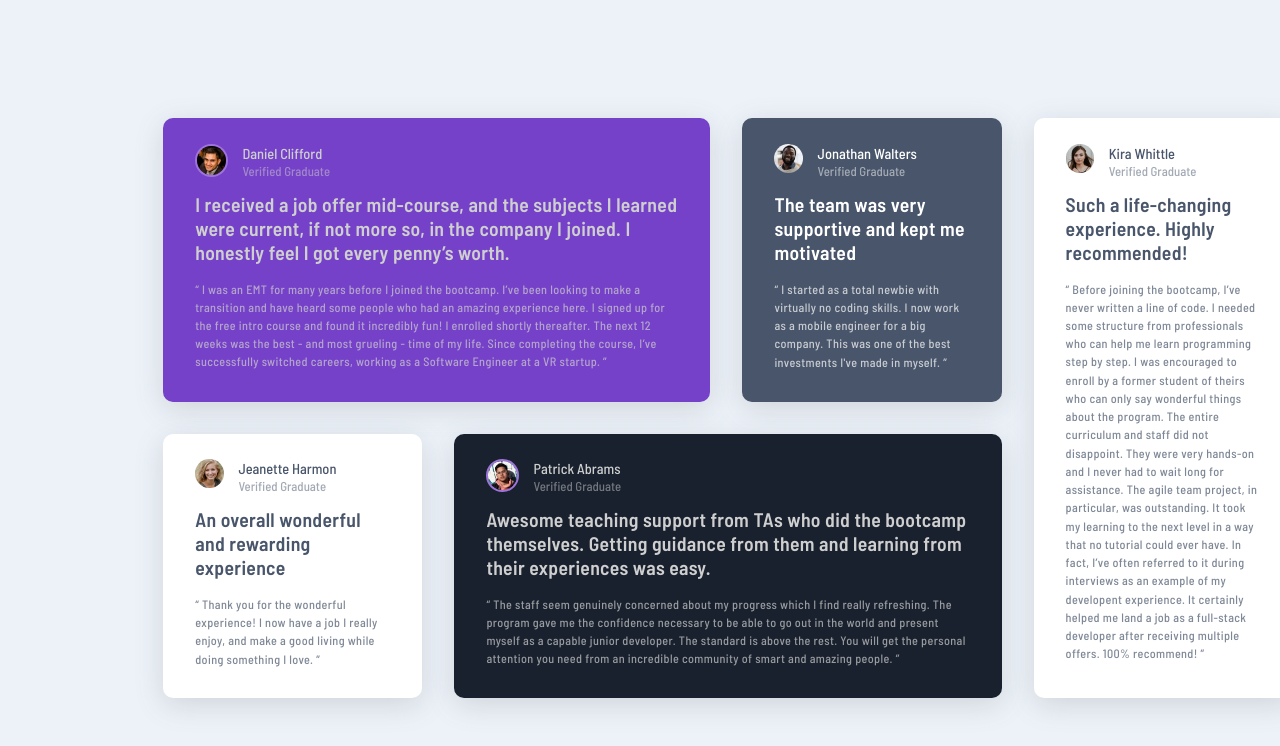
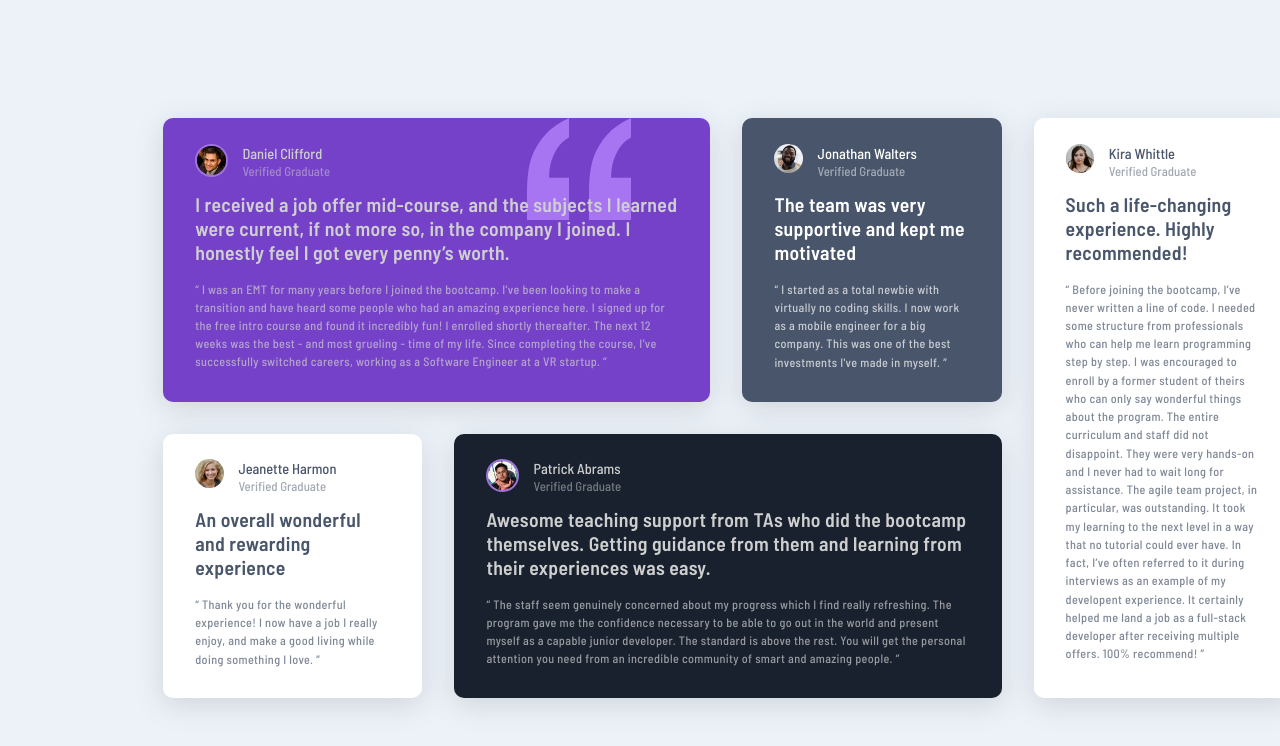
Before and after one commit to NugyTomas/Testimonials-grid-section, a plain HTML site: page index.html in a window 1280 px wide. Shown: the top 746 px of the page. Drawn offline with Linux system fonts and the light colour scheme; the site is published under a folder, as on GitHub Pages, so addresses that start at the root find nothing.

Commit message:
Add files via upload

```diff
--- a/css/styles.css
+++ b/css/styles.css
@@ -66,7 +66,7 @@ section p{
 }
 
 .Daniel {
-    background: url(/images/bg-pattern-quotation.svg) hsl(263, 55%, 52%);
+    background: url(../images/bg-pattern-quotation.svg) hsl(263, 55%, 52%);
     background-repeat: no-repeat;
     background-position: top right 10%;
 }
```
